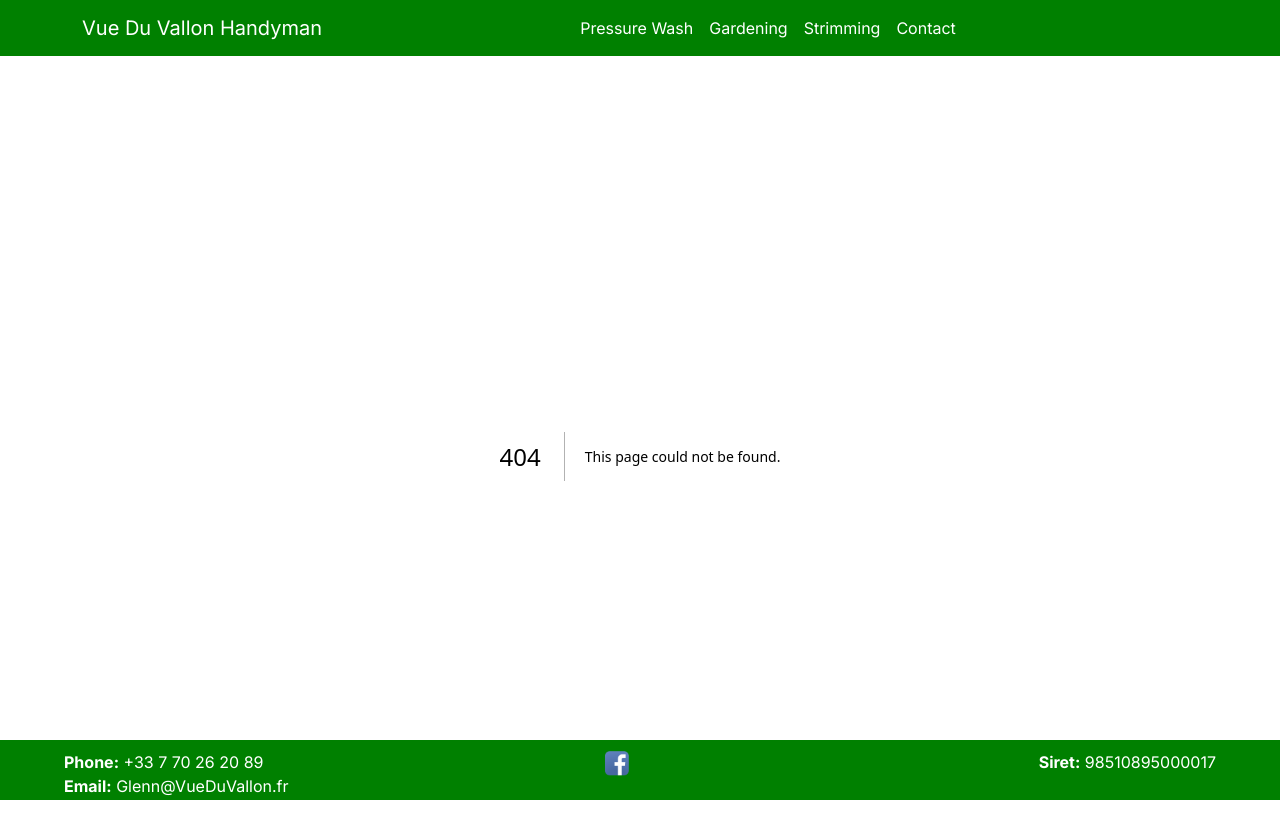
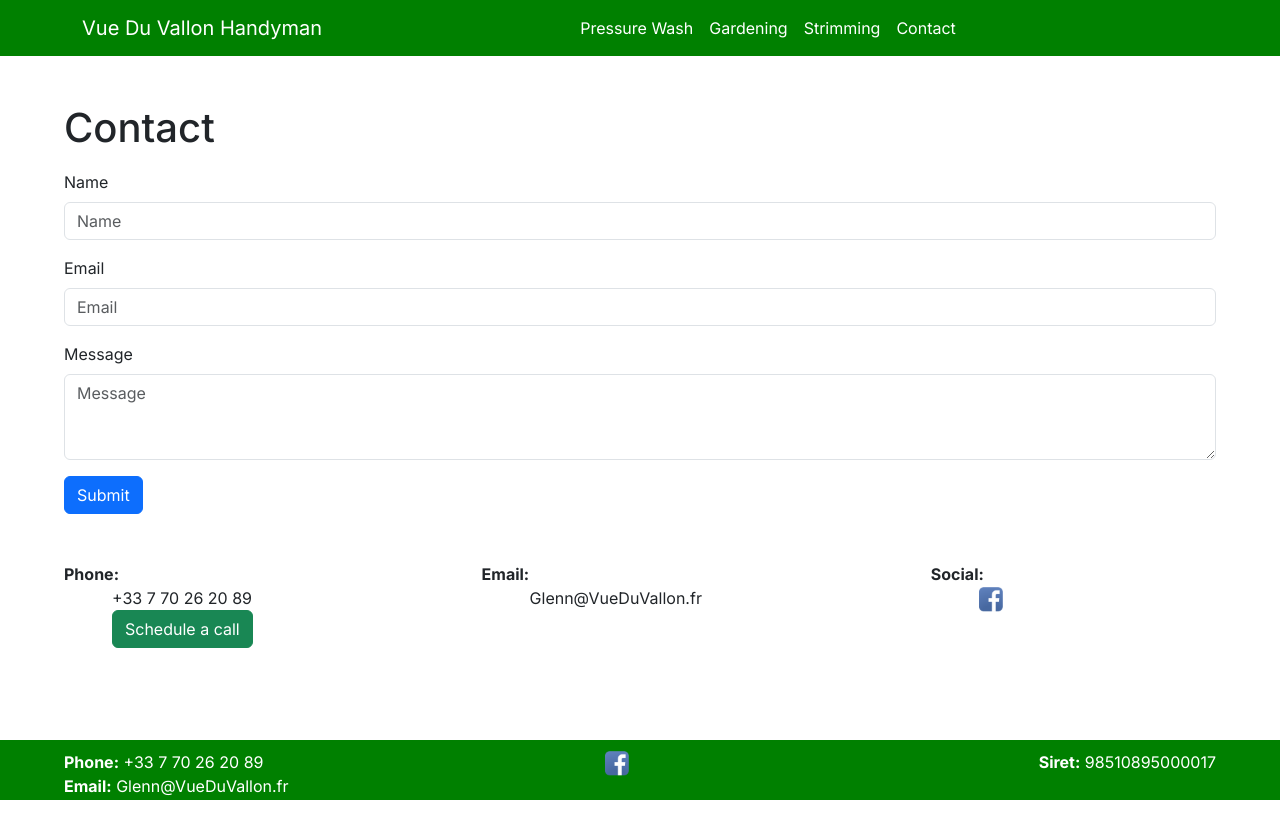
Before and after one commit to GlennPacker/VueDuVallonHandyman, a Next.js app: page /contact2 in a window 1280 px wide. Before the commit this address had no page. Shown: the top 838 px of the page. After the commit the page ends 800 px from the top, so only its background shows below. Built offline with nearby package versions, Linux system fonts and the light colour scheme.

Commit message:
test export type

```diff
--- a/next.config.mjs
+++ b/next.config.mjs
@@ -1,6 +1,6 @@
 /** @type {import('next').NextConfig} */
 const nextConfig = {
-  output: 'export'
+ // output: 'export'
 };
 
 export default nextConfig;
--- a/public/26fbdc29-6361-47c0-9e86-b0e68d9a6cf9.html
+++ /dev/null
@@ -1 +0,0 @@
-26fbdc29-6361-47c0-9e86-b0e68d9a6cf9
--- /dev/null
+++ b/src/app/contact2/contact.module.css
@@ -0,0 +1,43 @@
+.pageLayout {
+  margin-top: 3rem;
+  width: 90%;
+  max-width: 1620px;
+  display: grid;
+  grid-template-columns: 1fr;
+  gap: 10px;
+}
+
+.phone {
+  grid-area: phone;
+}
+
+.email {
+  grid-area: email;
+}
+
+.social {
+  grid-area: social;
+}
+
+.form {
+  grid-area: form;
+  margin-bottom: 2rem;
+}
+
+.layout {
+  display: grid;
+  gap: 1rem;
+  grid-template-areas:
+    "form"
+    "phone"
+    "email"
+    "social";
+}
+
+@media (min-width: 700px) {
+  .layout {
+    grid-template-areas:
+      "form form form"
+      "phone email social";
+  }
+}
--- /dev/null
+++ b/src/app/contact2/page.tsx
@@ -0,0 +1,58 @@
+import ContactForm from "@/components/contactForm/ContactForm";
+import styles from "./contact.module.css";
+import Button from 'react-bootstrap/Button';
+
+export default function Contact() {
+  return (
+    <main>
+      <div className={`${styles.pageLayout} mx-auto`}>
+        <h1>
+          Contact
+        </h1>
+
+        <div className={styles.layout}>
+          <div className={styles.form}>
+            <ContactForm />
+          </div>
+
+          <div className={styles.phone}>
+            <strong>Phone:</strong>
+            <div className="ps-5">
+              +33 7 70 26 20 89 <br />
+              <Button
+                href="https://calendly.com/vue-du-vallon"
+                target="_blank"
+                color="secondary"
+                variant="success"
+              >
+                Schedule a call
+              </Button>
+            </div>
+          </div>
+          <div className={styles.email}>
+            <strong>Email:</strong>
+            <div className="ps-5">
+              Glenn@VueDuVallon.fr
+            </div>
+          </div>
+          <div className={styles.social}>
+            <strong>Social:</strong>
+            <div className="ps-5">
+              <a
+                href="https://www.facebook.com/profile.php?id=61557315565267"
+                target="_blank"
+              >
+                <img
+                  height="25px"
+                  src="/facebook.png"
+                  alt="link to facebook"
+                />
+              </a>
+            </div>
+          </div>
+
+        </div>
+      </div>
+    </main >
+  );
+}
```
